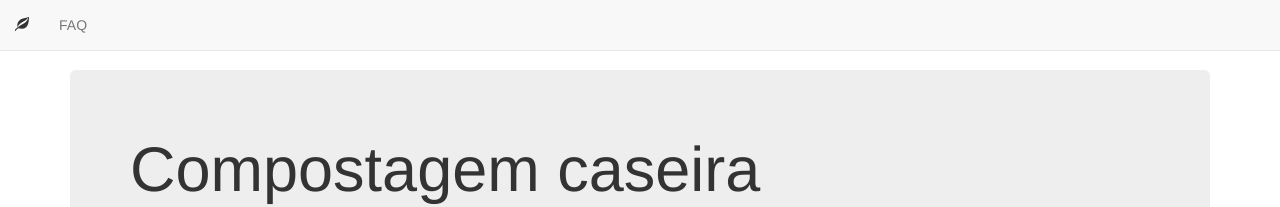
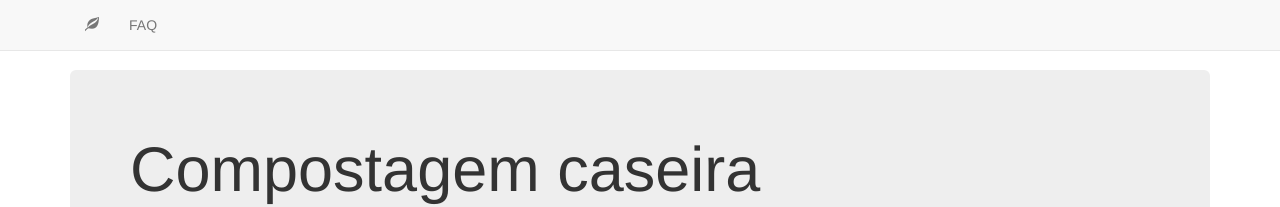
Before and after one commit to eduardozulian/compostagem, a Jekyll site: the page built from faq.md, in a window 1280 px wide. Shown: the top 207 px of the page. Built offline with Jekyll 4.4.1, drawn with Linux system fonts in a browser that asks for light colours.

Commit message:
Mudança no layout padrão para usar os includes

```diff
--- a/_layouts/default.html
+++ b/_layouts/default.html
@@ -1,29 +1,4 @@
-<!DOCTYPE html>
-<html>
-  <head>
-    <title>{{ site.title }}</title>
-    <meta name="viewport" content="width=device-width, initial-scale=1.0">
-    <!-- Bootstrap -->
-    <link href="css/bootstrap.min.css" rel="stylesheet" media="screen">
-    <link href="css/main.css" rel="stylesheet" media="screen">
-
-    <!-- HTML5 shim and Respond.js IE8 support of HTML5 elements and media queries -->
-    <!--[if lt IE 9]>
-      <script src="../../assets/js/html5shiv.js"></script>
-      <script src="../../assets/js/respond.min.js"></script>
-    <![endif]-->
-  </head>
-  <body>
-    <nav class="navbar navbar-default navbar-fixed-top" role="navigation">
-      <ul class="nav navbar-nav">
-        <li><a href="#"><span class="glyphicon glyphicon-leaf"></span></a></li>
-        <li>
-          <a href="#faq">FAQ</a>
-        </li>
-      </ul>
-    </nav>
-
-    <div class="container">
+{% include header.html %}
 
       <div class="jumbotron">
         <h1>{{ site.title }}</h1>
@@ -32,13 +7,6 @@
 
       <div class="alert alert-info"><strong>Atenção</strong>: este documento está sendo produzido com informações de diversas fontes. Contribua!</div>
 
-      {{ site.pages }}
+      {{ content }}
 
-    </div><!-- .container -->
-
-    <!-- jQuery (necessary for Bootstrap's JavaScript plugins) -->
-    <script src="//code.jquery.com/jquery.js"></script>
-    <!-- Include all compiled plugins (below), or include individual files as needed -->
-    <script src="js/bootstrap.min.js"></script>
-  </body>
-</html>
+{% include footer.html %}
```
